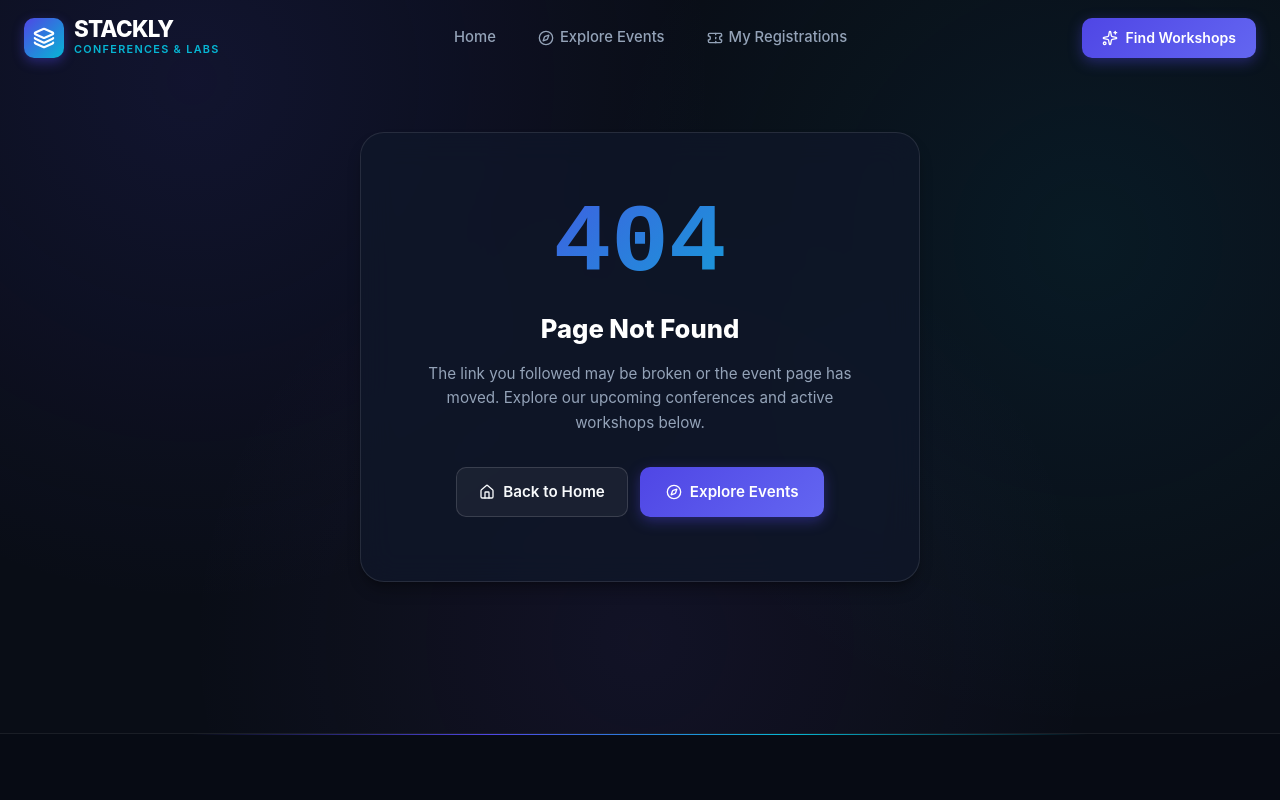
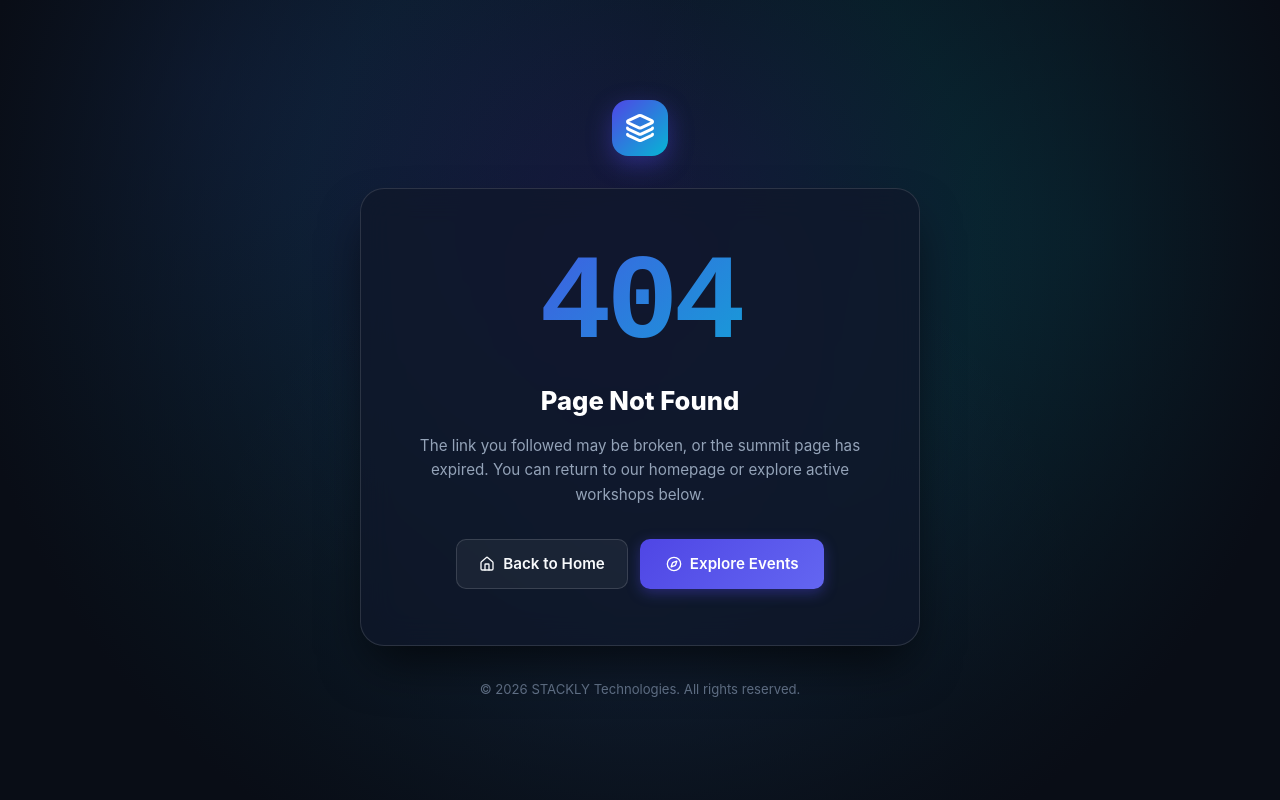
Before and after one commit to arulmani04061993-alt/Event-Discovery-Workshop-Registration, a React (Vite) app: page /404 in a window 1280 px wide. Shown: the top 800 px of the page. Built offline with nearby package versions, Linux system fonts and the light colour scheme.

Commit message:
feat: hide navbar, footer, and back-to-top on 404 page for clean fullscreen error layout

```diff
--- a/src/App.jsx
+++ b/src/App.jsx
@@ -1,5 +1,5 @@
-import React, { Suspense, lazy } from 'react';
-import { BrowserRouter, Routes, Route, Navigate } from 'react-router-dom';
+import React, { Suspense } from 'react';
+import { BrowserRouter, Routes, Route, useLocation } from 'react-router-dom';
 import { EventProvider } from './context/EventContext';
 import Navbar from './components/Navbar';
 import Footer from './components/Footer';
@@ -17,13 +17,24 @@ import MyRegistrations from './pages/MyRegistrations';
 import FindWorkshops from './pages/FindWorkshops';
 import NotFound from './pages/NotFound';
 
-export const App = () => {
+const AppContent = () => {
+  const location = useLocation();
+
+  // Known valid routes
+  const validPrefixes = ['/', '/events', '/workshops', '/registrations'];
+  const isKnownRoute =
+    location.pathname === '/' ||
+    location.pathname === '/events' ||
+    location.pathname.startsWith('/events/') ||
+    location.pathname === '/workshops' ||
+    location.pathname === '/registrations';
+
+  // If path is /404 or any undefined route, it is a 404 page -> hide navbar and footer
+  const is404Page = location.pathname === '/404' || !isKnownRoute;
+
   return (
-    <BrowserRouter>
-      <EventProvider>
-        <ScrollToTop />
     <div style={{ display: 'flex', flexDirection: 'column', minHeight: '100vh' }}>
-          <Navbar />
+      {!is404Page && <Navbar />}
 
       <main style={{ flex: 1 }}>
         <Suspense fallback={<LoadingAnimation text="Loading Stackly experience..." />}>
@@ -39,13 +50,22 @@ export const App = () => {
         </Suspense>
       </main>
 
-          <Footer />
-        </div>
+      {!is404Page && <Footer />}
 
       {/* Global Modals and Portals */}
       <RegistrationModal />
       <ToastNotification />
-        <BackToTop />
+      {!is404Page && <BackToTop />}
+    </div>
+  );
+};
+
+export const App = () => {
+  return (
+    <BrowserRouter>
+      <EventProvider>
+        <ScrollToTop />
+        <AppContent />
       </EventProvider>
     </BrowserRouter>
   );
--- a/src/pages/NotFound.jsx
+++ b/src/pages/NotFound.jsx
@@ -1,39 +1,61 @@
 import React from 'react';
 import { Link } from 'react-router-dom';
-import { Compass, Home, HelpCircle } from 'lucide-react';
+import { Compass, Home, Layers } from 'lucide-react';
 
 export const NotFound = () => {
   return (
     <div
       style={{
-        minHeight: '70vh',
+        minHeight: '100vh',
         display: 'flex',
+        flexDirection: 'column',
         alignItems: 'center',
         justifyContent: 'center',
-        padding: '3rem 1.5rem',
-        textAlign: 'center'
+        padding: '2rem 1.5rem',
+        textAlign: 'center',
+        background: 'radial-gradient(circle at 50% 30%, rgba(79, 70, 229, 0.18) 0%, rgba(6, 182, 212, 0.08) 40%, #090D16 80%)'
       }}
     >
+      {/* Brand Icon */}
+      <div
+        style={{
+          width: '56px',
+          height: '56px',
+          borderRadius: '16px',
+          background: 'linear-gradient(135deg, #4F46E5 0%, #06B6D4 100%)',
+          display: 'flex',
+          alignItems: 'center',
+          justifyContent: 'center',
+          color: '#FFFFFF',
+          boxShadow: '0 8px 24px rgba(79, 70, 229, 0.4)',
+          marginBottom: '2rem'
+        }}
+      >
+        <Layers size={30} strokeWidth={2.4} />
+      </div>
+
       <div
         className="glass-panel animate-scale-in"
         style={{
           maxWidth: '560px',
           width: '100%',
-          padding: 'clamp(2rem, 5vw, 4rem)',
+          padding: 'clamp(2rem, 5vw, 3.5rem)',
           borderRadius: '24px',
-          border: '1px solid rgba(255, 255, 255, 0.1)'
+          border: '1px solid rgba(255, 255, 255, 0.12)',
+          boxShadow: '0 25px 50px -12px rgba(0, 0, 0, 0.7)'
         }}
       >
         <div
           style={{
-            fontSize: '6rem',
+            fontSize: 'clamp(5rem, 10vw, 7.5rem)',
             fontWeight: '900',
             fontFamily: 'monospace',
             background: 'linear-gradient(135deg, #4F46E5 0%, #06B6D4 100%)',
             WebkitBackgroundClip: 'text',
             WebkitTextFillColor: 'transparent',
             lineHeight: 1,
-            marginBottom: '1rem'
+            marginBottom: '1rem',
+            letterSpacing: '-0.04em'
           }}
         >
           404
@@ -44,7 +66,7 @@ export const NotFound = () => {
         </h1>
 
         <p style={{ fontSize: '0.95rem', color: '#94A3B8', lineHeight: 1.6, marginBottom: '2rem' }}>
-          The link you followed may be broken or the event page has moved. Explore our upcoming conferences and active workshops below.
+          The link you followed may be broken, or the summit page has expired. You can return to our homepage or explore active workshops below.
         </p>
 
         <div style={{ display: 'flex', flexWrap: 'wrap', gap: '12px', justifyContent: 'center' }}>
@@ -59,6 +81,10 @@ export const NotFound = () => {
           </Link>
         </div>
       </div>
+
+      <div style={{ marginTop: '2rem', fontSize: '0.82rem', color: '#64748B' }}>
+        © {new Date().getFullYear()} STACKLY Technologies. All rights reserved.
+      </div>
     </div>
   );
 };
```
Lines whose indentation alone changed are shown as unchanged.
